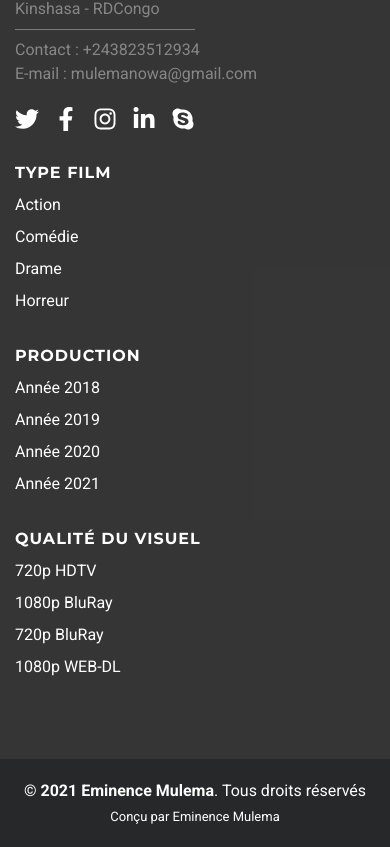
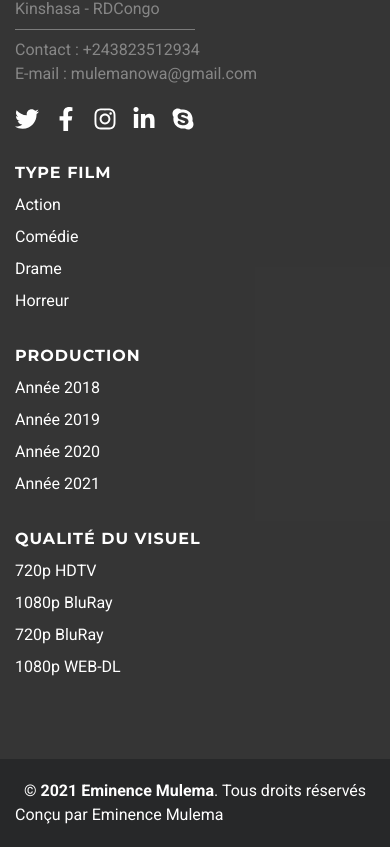
Before and after one commit to Eminence212/Clone-d-Allocine, a React (Create React App) app: page / in a window 390 px wide. Shown: the part 2782-3629 px from the top of the page. Built offline with nearby package versions, Linux system fonts and the light colour scheme; a web font is replaced by a local one.

Commit message:
refactor : update the footer: designer

```diff
--- a/src/components/sections/Footer.jsx
+++ b/src/components/sections/Footer.jsx
@@ -70,7 +70,7 @@ function Footer() {
             <div className="container-fluid footer-bottom clearfix">
                 <div className="copyright">
                     © <strong><span>2021 Eminence Mulema</span></strong>. Tous droits réservés</div>
-                <div className="credits">
+                <div className="concepteur">
                     Conçu par <a href="/index.html">Eminence Mulema</a>
                 </div>
             </div>
--- a/src/css/sass/footer.scss
+++ b/src/css/sass/footer.scss
@@ -80,7 +80,7 @@
 	.copyright {
 		float: left;
 	}
-	.credits {
+	.concepteur {
 		float: right;
 		font-size: 13px;
 		a {
@@ -97,7 +97,7 @@
 			text-align: center;
 			float: none;
 		}
-		.credits {
+		.concepteur {
 			text-align: center;
 			float: none;
 			padding-top: 4px;
```
